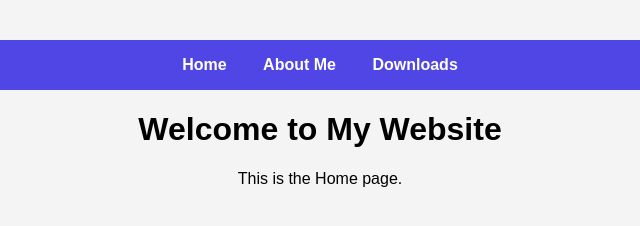
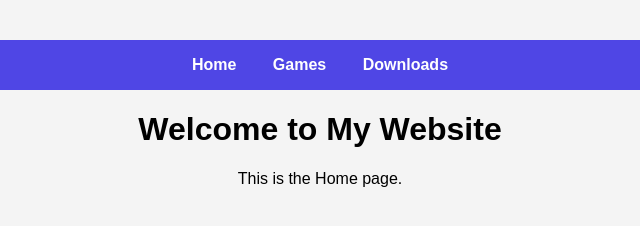
Before and after one commit to Coderno007Lab/Coderno007Lab.github.io, a plain HTML site: page index.html in a window 1280 px wide. Shown: the full height of the page, 320-960 px from the left. Drawn offline with Linux system fonts and the light colour scheme.

Commit message:
Update index.html

```diff
--- a/index.html
+++ b/index.html
@@ -28,10 +28,11 @@
 </head>
 <body>
   <nav>
-    <a href="index.html">Home</a>
-    <a href="about.html">About Me</a>
-    <a href="downloads.html">Downloads</a>
-  </nav>
+  <a href="index.html">Home</a>
+  <a href="games.html">Games</a>
+  <a href="downloads.html">Downloads</a>
+</nav>
+
 
   <h1>Welcome to My Website</h1>
   <p>This is the Home page.</p>
```
